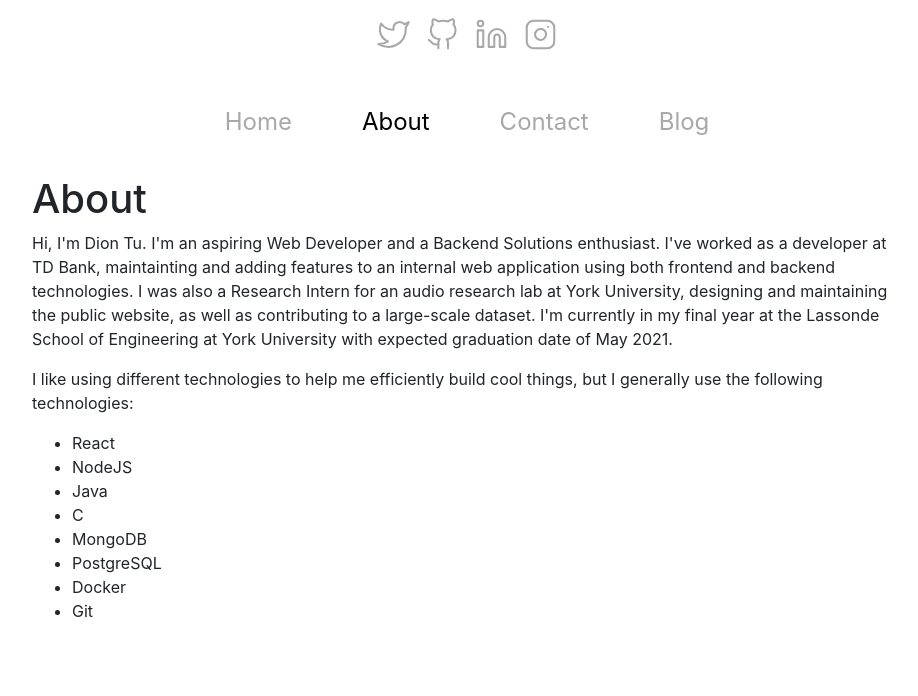
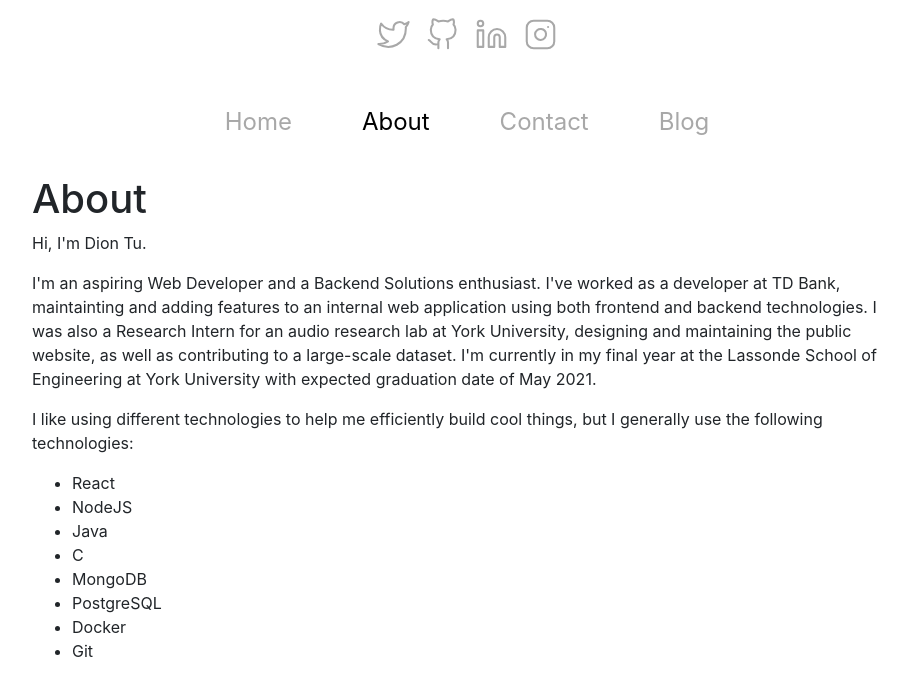
Before and after one commit to diontu/diontu-frontend, a React (Create React App) app: page /about in a window 1280 px wide. Shown: the top 696 px of the page, without its empty margins (173-1091 px from the left). Built offline with nearby package versions, Linux system fonts and the light colour scheme; the HTML template or start-up script is replaced by a standard one.

Commit message:
updated about page, blogcard and added projectcard

```diff
--- a/src/StylesApp.js
+++ b/src/StylesApp.js
@@ -51,7 +51,7 @@ export const NonAnimationTransition = styled.div`
   top: relative;
   left: 15px;
   right: 15px;
-`;
+`
 
 export const CustomCSSTransition = styled(CSSTransition)`
   position: absolute;
--- a/src/routes/About.js
+++ b/src/routes/About.js
@@ -1,6 +1,6 @@
 import React, { Component } from "react"
 
-const techStack = [ "React", "NodeJS", "Java", "C", "MongoDB", "PostgreSQL", "Docker", "Git" ];
+const techStack = ["React", "NodeJS", "Java", "C", "MongoDB", "PostgreSQL", "Docker", "Git"]
 
 class About extends Component {
   render() {
@@ -8,14 +8,20 @@ class About extends Component {
       <div>
         <h1>About</h1>
         <div>
+          <p>Hi, I'm Dion Tu.</p>
           <p>
-            Hi, I'm Dion Tu. I'm an aspiring Web Developer and a Backend Solutions enthusiast. I've worked as a developer at TD Bank,
-            maintainting and adding features to an internal web application using both frontend and backend technologies.
-            I was also a Research Intern for an audio research lab at York University, designing and maintaining the public website, as well as
-            contributing to a large-scale dataset. I'm currently in my final year at the Lassonde School of Engineering at York University
-            with expected graduation date of May 2021.
+            I'm an aspiring Web Developer and a Backend Solutions enthusiast. I've
+            worked as a developer at TD Bank, maintainting and adding features to an internal web
+            application using both frontend and backend technologies. I was also a Research Intern
+            for an audio research lab at York University, designing and maintaining the public
+            website, as well as contributing to a large-scale dataset. I'm currently in my final
+            year at the Lassonde School of Engineering at York University with expected graduation
+            date of May 2021.
           </p>
-          <p>I like using different technologies to help me efficiently build cool things, but I generally use the following technologies:</p>
+          <p>
+            I like using different technologies to help me efficiently build cool things, but I
+            generally use the following technologies:
+          </p>
           <ul>
             {techStack.map((tech) => (
               <li key={tech}>{tech}</li>
--- a/src/routes/Blog.js
+++ b/src/routes/Blog.js
@@ -1,5 +1,5 @@
 import React, { Component } from "react"
-import BlogCard from '../components/BlogCard';
+import BlogCard from "../components/BlogCard"
 
 class Blog extends Component {
   render() {
@@ -8,12 +8,13 @@ class Blog extends Component {
         <h1>Blog</h1>
         <p>Welcome to my blog!</p>
         <p>
-          This is where I talk about the technologies/concepts
-          I am currently learning or have already learned that I find are interesting.
-          If there is a topic that you want me to talk about, send me an email, which can be found
-          over at the <em>Contact</em> page.
+          This is where I talk about the technologies/concepts I am currently learning or have
+          already learned that I find are interesting. If there is a topic that you want me to talk
+          about, send me an email, which can be found over at the <em>Contact</em> page.
         </p>
-        <p>This is <strong>mainly opinionated</strong> and sources of information are credited.</p>
+        <p>
+          This is <strong>mainly opinionated</strong> and any sourced information is credited.
+        </p>
         <BlogCard title="title" desc="description"></BlogCard>
         <BlogCard title="title" desc="description"></BlogCard>
       </div>
```
Also changed, not shown: src/components/BlogCard.js (+13 -13 lines), src/components/ProjectCard.js (added, +15 -0 lines), src/components/styles/ProjectCardStyles.js (added, +40 -0 lines), src/routes/Contact.js (+12 -6 lines).
